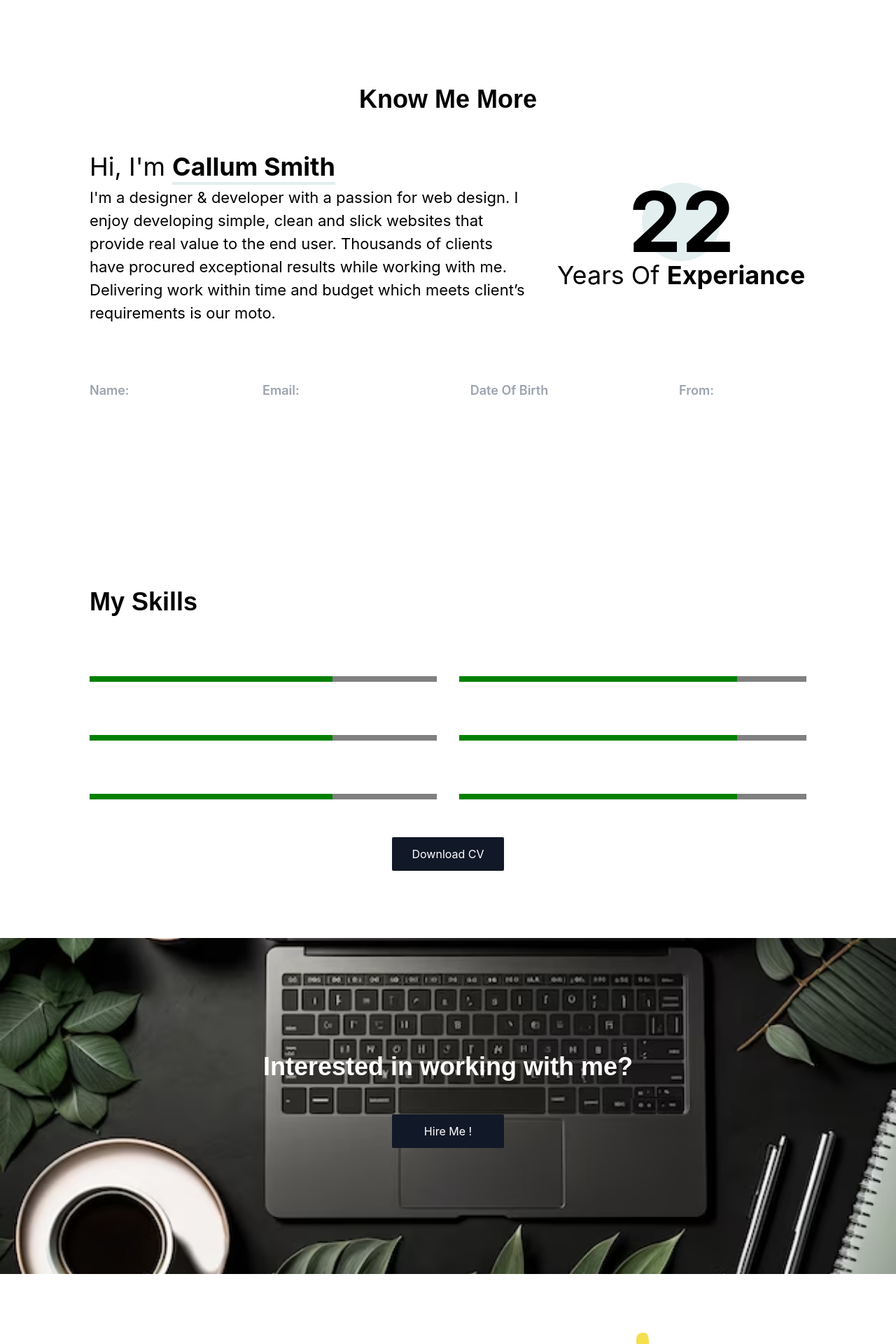
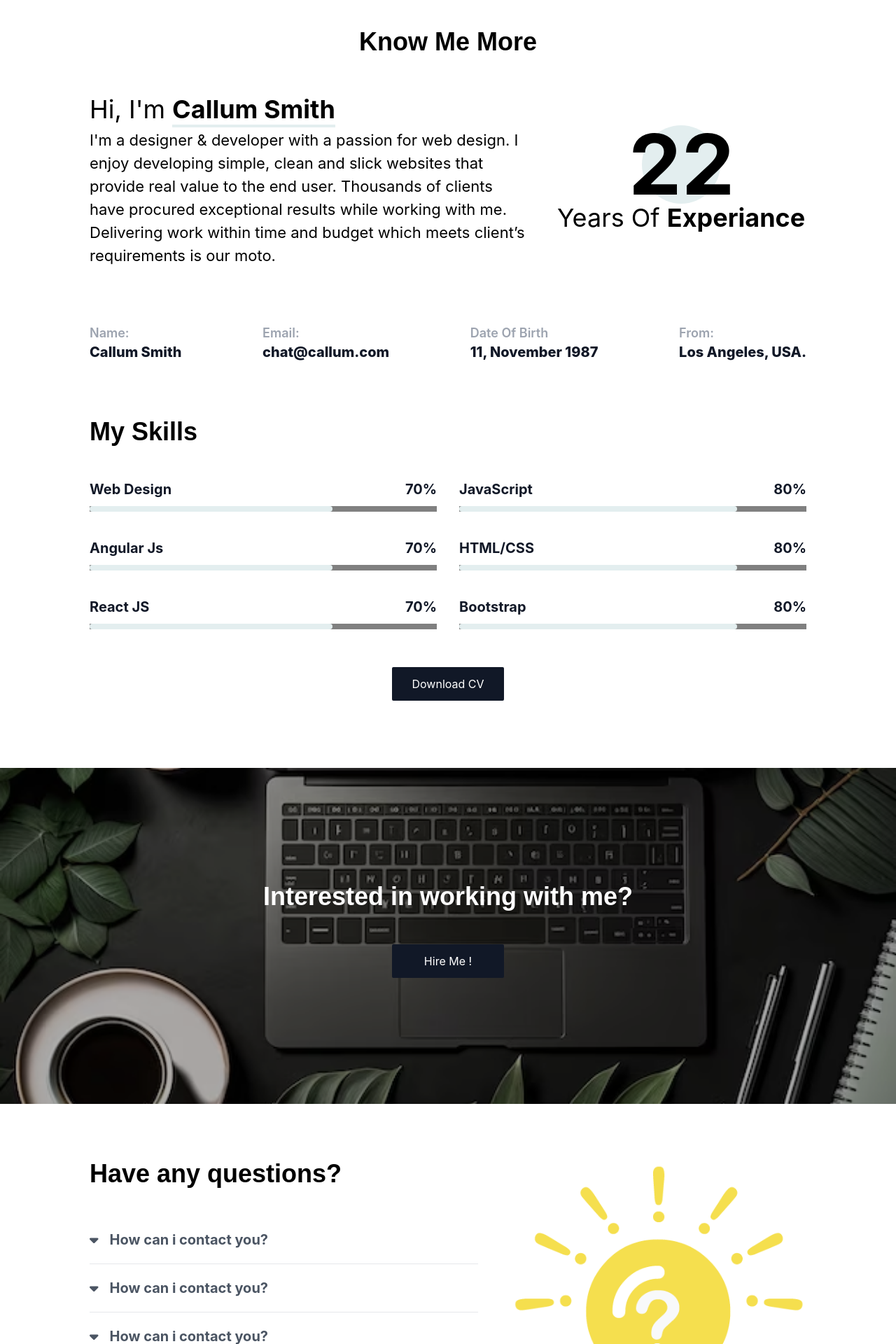
Before and after one commit to saad-shaikh01/boss-portfolio, a React (Create React App) app: page / in a window 1280 px wide. Shown: the part 840-2760 px from the top of the page at 70% size. Built offline with nearby package versions, Linux system fonts and the light colour scheme.

Commit message:
Ahsan Updated the code

```diff
--- a/src/App.js
+++ b/src/App.js
@@ -7,17 +7,21 @@ import Skills from "./containers/Skills";
 import Hire from "./containers/Hire";
 import Faq from "./containers/Faq";
 import TestimonialSlider from "./containers/TestimonialSlider";
+import Contact from "./containers/Contact";
+import Footer from "./containers/Footer";
 function App() {
   return (
     <div>
       <Hero />
       <About />
       <Skills />
-      <Hire />
-      <Faq />
-      <Service />
+       <Hire />
+    <Faq />
+     <Service />
       <Resume />
       <TestimonialSlider />
+      <Contact/>
+      <Footer/>
     </div>
   );
 }
--- a/src/assets/icons/icons.js
+++ b/src/assets/icons/icons.js
@@ -1,12 +1,14 @@
-import { faTwitter, faLinkedin, faGithub } from '@fortawesome/free-brands-svg-icons';
+import { faTwitter, faLinkedin, faGithub, faFacebook, faInstagram } from '@fortawesome/free-brands-svg-icons';
 import { faPlus, faArrowDown , faLaptopCode, faPaintBrush, faMobileAlt } from '@fortawesome/free-solid-svg-icons';
 
 export const Icons = {
   Twitter: faTwitter,
   LinkedIn: faLinkedin,
   GitHub: faGithub,
+  Facebook: faFacebook,  // Add Facebook icon
+  Instagram: faInstagram,  // Add Instagram icon
   Plus: faPlus,
-  DownArrow: faArrowDown ,
+  DownArrow: faArrowDown,
   mobileApp: faMobileAlt,
   uiUxDesign: faPaintBrush,
   webDevelopment: faLaptopCode,
--- a/src/components/Text.jsx
+++ b/src/components/Text.jsx
@@ -3,7 +3,7 @@ import React from "react";
 export function PrimaryHeading(props) {
   return (
     <div
-      className={`text-[25px] sm:text-[45px] lg:text-4xl w-1/2 leading-[1] text-dark-black  font-space-grotesk font-bold mb-4  ${props.style}`}
+      className={`text-[20px] sm:text-[45px] lg:text-4xl w-[100%]  sm:w-1/2 leading-[1] text-dark-black  font-space-grotesk font-bold mb-4  ${props.style}`}
     >
       {props.title}
     </div>
@@ -22,7 +22,7 @@ export function SubHeading(props) {
 export function SecondaryHeading(props) {
   return (
     <div
-      className={`text-[34px] text-white  font-bold text-center lg:text-left ${props.style} `}
+      className={`text-[34px]  font-bold text-center lg:text-left ${props.style} `}
     >
       {props.title}
     </div>
--- a/src/containers/About.jsx
+++ b/src/containers/About.jsx
@@ -3,19 +3,17 @@ import { PrimaryHeading, SecondaryText, PrimaryText , SecondaryHeading , } from
 
 function About() {
     return (
-        <div className="container min-h-[100vh]  mx-auto flex items-center">
+        <div className="container mx-auto my-12 md:my-20" id="Know">
             <div>
                 <PrimaryHeading
-                    style={"mx-auto text-center w-[100%]"}
+                    style={"mx-auto sm:w-[100%] text-start lg:text-center w-[100%]"}
                     title={"Know Me More"}
                 />
 
+                <div className="About-content flex-wrap lg:flex-nowrap gap-10 flex pt-10 justify-around  items-center">
 
-
-                <div className="About-content gap-10 flex pt-10 justify-around  items-center">
-
-                    <div className="w-[70%]">
-                        <h1 className="text-4xl pb-2">
+                    <div className="w-[100%] lg:w-[70%]">
+                        <h1 className="text-2xl sm:text-4xl pb-2">
                             Hi, I'm <span className="font-bold border-b border-b-4  border-dark-primary">Callum Smith</span>
                         </h1>
                         <SecondaryText
@@ -26,7 +24,7 @@ function About() {
                         />
                     </div>
 
-                    <div className="w-[40%] text-center">
+                    <div className="w-[100%] lg:w-[40%] text-center">
                         <div className="bg-dark-primary flex items-center justify-center w-28 h-28 rounded-full mx-auto">
                             <p className=" w-[150px] text-[120px] font-bold">22</p>
                         </div>
@@ -38,31 +36,26 @@ function About() {
                 </div>
 
 
-                <div className="About-content2 pt-20 flex flex-wrap justify-between">
+                <div className="About-content2 pt-20 flex gap-4 flex-wrap justify-between">
 
                     <div>
                         <PrimaryText style={"font-semibold"} title={"Name:"} />
-                        <SecondaryHeading style={"text-xl font-extrabold text-gray-900"} title={"Callum Smith"} />
+                        <SecondaryHeading style={"text-xl font-extrabold sm:text-gray-900"} title={"Callum Smith"} />
                     </div>
                     <div>
                         <PrimaryText style={"font-semibold"} title={"Email:"} />
-                        <SecondaryHeading style={"text-xl font-extrabold text-gray-900"} title={"chat@callum.com"} />
+                        <SecondaryHeading style={"text-xl font-extrabold sm:text-gray-900"} title={"chat@callum.com"} />
                     </div>
                     <div>
                         <PrimaryText style={"font-semibold"} title={"Date Of Birth"} />
-                        <SecondaryHeading style={"text-xl font-extrabold text-gray-900"} title={"11, November 1987"} />
+                        <SecondaryHeading style={"text-xl font-extrabold sm:text-gray-900"} title={"11, November 1987"} />
                     </div>
                     <div>
                         <PrimaryText style={"font-semibold"} title={"From:"} />
-                        <SecondaryHeading style={"text-xl font-extrabold text-gray-900"} title={"Los Angeles, USA."} />
+                        <SecondaryHeading style={"text-xl font-extrabold sm:text-gray-900"} title={"Los Angeles, USA."} />
                     </div>
 
                 </div>
-
-
-
-
-
 
 
             </div>
--- /dev/null
+++ b/src/containers/Contact.jsx
@@ -0,0 +1,63 @@
+import React from 'react'
+import { PrimaryHeading, SecondaryText, SubHeading } from '../components/Text'
+import { FontAwesomeIcon } from '@fortawesome/react-fontawesome';
+import { Icons } from '../assets/icons/icons';
+import Button from '../components/Button';
+
+function Contact() {
+    return (
+        <div className='bg-dark-primary py-10 md:py-20'>
+            <div className='container flex-wrap lg:flex-nowrap flex justify-between mx-auto gap-20'>
+
+                <div className='contact-content lg:w-[50%]'>
+
+                    <PrimaryHeading style={"sm:w-[100%] lg:w-[100%]"} title={"Let's get in touch"} />
+                    <SecondaryText style={"py-12 "} title={"I enjoy discussing new projects and design challenges. Please share as much info, as possible so we can get the most out of our first catch-up."} />
+                    <SubHeading title={"Living In:"} />
+                    <SecondaryText style={""} title={"30 Shacham street, Los Angeles, USA."} />
+                    <SubHeading title={"Call:"} style={"pt-6"} />
+                    <SecondaryText style={""} title={"(+060) 444 434 444"} />
+
+                    <div className='contact-content-sociallinks flex gap-8 mt-16'>
+                        <FontAwesomeIcon icon={Icons.Twitter} className='cursor-pointer text-black text-2xl' />
+                        <FontAwesomeIcon icon={Icons.LinkedIn} className='cursor-pointer text-black text-2xl' />
+                        <FontAwesomeIcon icon={Icons.GitHub} className='cursor-pointer text-black text-2xl' />
+                        <FontAwesomeIcon icon={Icons.Facebook} className='cursor-pointer text-black text-2xl' />
+                        <FontAwesomeIcon icon={Icons.Instagram} className='cursor-pointer text-black text-2xl' />
+                    </div>
+
+                </div>
+
+
+                <div className='contact-form w-[100%] lg:w-[40%]'>
+                    <PrimaryHeading style={"sm:w-[100%] lg:w-[100%]"} title={"Estimate your Project?"} />
+
+                    <form className=''>
+
+                        <div className='pt-10'>
+                            <SecondaryText style={"pb-4  md:text-[15px] lg:text-[16px]"} title={"What is Your Name:"} />
+                            <input required autoComplete='off' type='text' placeholder='' className='duration-300 ease-in-out h-6 outline-none border-b-2 focus:border-[black] bg-transparent  border-gray-300 w-[100%]'></input>
+                        </div>
+
+                        <div className='pt-10'>
+                            <SecondaryText style={"pb-4  md:text-[15px] lg:text-[18px]"} title={"Your Email Address:"} />
+                            <input required autoComplete='off' type='email' placeholder='' className='duration-300 ease-in-out h-6 outline-none border-b-2 focus:border-[black] bg-transparent  border-gray-300 w-[100%]'></input>
+                        </div>
+
+                        <div className='pt-10'>
+                            <SecondaryText style={"pb-4  md:text-[15px] lg:text-[18px]"} title={"How can I Help you?:"} />
+                            <textarea required autoComplete='off' className='duration-300 ease-in-out h-20 outline-none border-b-2 bg-transparent focus:border-[black] border-gray-300 border-[black] w-[100%]'></textarea>
+                        </div>
+
+                        <Button text="Send" style="bg-dark-primary font-bold flex justify-center" />
+
+                    </form>
+                </div>
+
+
+            </div>
+        </div>
+    )
+}
+
+export default Contact
--- a/src/containers/Faq.jsx
+++ b/src/containers/Faq.jsx
@@ -10,12 +10,12 @@ const FAQItem = ({ index, question, answer, isOpen, onToggle }) => {
   };
 
   return (
-    <div className={`faq-item ${isOpen ? 'open' : ''}`} data-aos={isOpen ? 'fade-up' : ''}>
-      <h3 className="faq-question text-primary">
+    <div className={`faq-item my-5 ${isOpen ? 'open' : ''}`} data-aos={isOpen ? 'fade-up' : ''}>
+      <h3 className="faq-question text-primary font-bold text-gray-600 text-xl">
       <FontAwesomeIcon className="icon cursor-pointer mr-4" icon={isOpen ? faCaretUp : faCaretDown}  onClick={toggleAnswerVisibility}/>
         {question}
       </h3>
-      {isOpen && <p className="faq-answer pl-6" data-aos="fade-up">{answer}</p>}
+      {isOpen && <p className="faq-answer pl-6 text-gray-400" data-aos="fade-up">{answer}</p>}
     </div>
   );
 };
@@ -28,11 +28,11 @@ const Faq = () => {
   };
 
   return (
-    <div className='container my-20 flex items-center justify-between'>
+    <div className='container my-10 md:my-20 mx-auto md:flex-nowrap flex-wrap gap-12 flex items-center justify-between'>
 
 
-<div>
-<PrimaryHeading style={"w-[100%]"}  title={"Have any questions?"} />
+<div className='lg:w-[60%] w-[100%]'>
+<PrimaryHeading style={"w-[100%] sm:w-[100%] pb-10"}  title={"Have any questions?"} />
 
       <FAQItem
         index={0}
@@ -76,9 +76,8 @@ const Faq = () => {
       {/* Add more FAQ items as needed */}
 </div>
 
-
-<div>
-    <img src={faqimg}/>
+<div className='flex justify-center mx-auto'>
+    <img src={faqimg} className='mx-auto' />
 </div>
 
     </div>
--- /dev/null
+++ b/src/containers/Footer.jsx
@@ -0,0 +1,22 @@
+import React from 'react'
+import { SecondaryText } from '../components/Text'
+function Footer() {
+    return (
+        <div className='bg-[black] py-4 md:py-20'>
+
+            <div className='container mx-auto flex md:flex-nowrap flex-wrap gap-4 justify-between text-sm'>
+
+                <SecondaryText title={<span className="text-[10px] text-white md:text-sm lg:text-[18px] font-semibold"> Copyright © 2024
+                    <span className="your-custom-style ml-2 text-dark-primary cursor-pointer hover:border-none ease-in-out duration-300 border-b border-dark-primary">
+                        Ahsan Akram </span>. All Rights Reserved.</span>} />
+
+                <SecondaryText title={<span className="text-[10px] text-white md:text-sm lg:text-[18px] font-semibold"> Developed By
+                    <span className=" ml-2 your-custom-style text-dark-primary cursor-pointer hover:border-none ease-in-out duration-300 border-b border-dark-primary">
+                        AsmatechGlobal </span></span>} />
+
+            </div>
+
+        </div>
+    )
+}
+export default Footer
--- a/src/containers/Hero.jsx
+++ b/src/containers/Hero.jsx
@@ -3,7 +3,7 @@ import videoSrc from '../assets/videos/Header-video.mp4';
 import profile from '../assets/images/profile2.jpg';
 import Button from '../components/Button';
 import { FontAwesomeIcon } from '@fortawesome/react-fontawesome';
-import { PrimaryHeading } from '../components/Text';
+import { PrimaryHeading , SecondaryText} from '../components/Text';
 import { Icons } from '../assets/icons/icons';
 
 function Hero() {
@@ -27,12 +27,14 @@ function Hero() {
 
           <img src={profile} className='w-36 h-36 rounded-full border border-4 border-[white] mx-auto' />
           {/* <h1 className='text-4xl font-bold w-2/3 mx-auto py-8'>HELLO! I'M CALLUM SMITH - GRAPHIC DESIGNER, ILLUSTRATOR & ART DIRECTOR.</h1> */}
-          <PrimaryHeading style={"mx-auto "}  title={"HELLO! I'M CALLUM SMITH - GRAPHIC DESIGNER, ILLUSTRATOR & ART DIRECTOR."} />
-           <p className='text-2xl pb-8'>based in Los Angeles, USA.</p>
+          <PrimaryHeading style={"mx-auto pt-4 sm:w-[100%] lg:w-[50%] sm:text-[22px]"}  title={"HELLO! I'M CALLUM SMITH - GRAPHIC DESIGNER, ILLUSTRATOR & ART DIRECTOR."} />
+           <SecondaryText style={""} title={"based in Los Angeles, USA."} />
           <Button text="About Me" />
 
           <div id="arrowIcon" className='bottom-8 left-1/2 transform -translate-x-1/2 opacity-0 transition-opacity'>
-            <FontAwesomeIcon icon={Icons.DownArrow} className='text-black text-2xl mt-8' />
+
+     <a href="#Know"> <FontAwesomeIcon icon={Icons.DownArrow} className='cursor-pointer text-black text-2xl mt-8' /> </a>
+
           </div>
 
         </div>
--- a/src/containers/Hire.jsx
+++ b/src/containers/Hire.jsx
@@ -4,10 +4,10 @@ import Button from '../components/Button';
 
 function Hire() {
   return (
-    <div className='my-20 Hire-main h-[60vh] flex justify-center items-center'>
+    <div className='mt-20 Hire-main h-[60vh] flex justify-center items-center'>
 
         <div>
-         <PrimaryHeading style={"mx-auto font-bold text-white text-center w-[100%]"} title={"Interested in working with me?"}/>
+         <PrimaryHeading style={"mx-auto font-bold text-white text-center sm:w-[100%] w-[100%]"} title={"Interested in working with me?"}/>
          <div className=' flex justify-center mt-8'>
       <Button text="Hire Me !" style="bg-dark-primary flex justify-center" />
       </div>
--- a/src/containers/Skills.jsx
+++ b/src/containers/Skills.jsx
@@ -19,28 +19,35 @@ function Skills() {
         <SecondaryHeading style={"text-xl font-bold text-gray-900"} title={title} />
         <SecondaryHeading style={"text-xl font-bold text-gray-900"} title={`${value}%`} />
       </div>
-      <progress value={value} max="100" className="w-full h-2 bg-red-400"></progress>
+      <progress
+
+        value={value}
+        max="100"
+        className="w-full h-2"
+        style={{ borderRadius: '4px' }} // Optional: Add border-radius for rounded corners
+      ></progress>
+      <style jsx>{`
+        progress::-webkit-progress-value {
+          background-color:  #E3EEEF;
+          border-radius: 999px;}`}
+        </style>
     </div>
   );
 
   return (
     <div className='container my-20 mx-auto'>
-      <PrimaryHeading style={'mx-auto w-[100%]'} title={'My Skills'} />
+      <PrimaryHeading style={'mx-auto sm:w-[100%] w-[100%]'} title={'My Skills'} />
 
       {/* Progress Bar Starts here */}
-
-      <div className='grid grid-cols-2 gap-8 pt-8'>
+      <div className='grid sm:grid-cols-2 gap-8 pt-8'>
         {skillsData.map((skill, index) => (
           <SkillProgress key={index} title={skill.title} value={skill.value} />
         ))}
       </div>
 
-      {/* Add more progress bars for each skill as needed */}
-
-<div className=' flex justify-center mt-8'>
-      <Button text="Download CV" style="flex justify-center" />
+      <div className='flex justify-center mt-8'>
+        <Button text="Download CV" style="flex justify-center" />
       </div>
-
     </div>
   );
 }
--- a/src/index.css
+++ b/src/index.css
@@ -10,6 +10,9 @@ body {
   -webkit-font-smoothing: antialiased;
   -moz-osx-font-smoothing: grayscale;
 }
+html {
+  scroll-behavior: smooth;
+}
 
 code {
   font-family: source-code-pro, Menlo, Monaco, Consolas, 'Courier New',
@@ -20,14 +23,12 @@ code {
   padding: 0 10% ;
 }
 .Hire-main{
-  background-image: url('./assets/images/hire-bg.avif');
+  background-image: url('./assets/images/Hire-bg.png');
   background-attachment: fixed;
   background-position: center;
   background-repeat: no-repeat;
   background-size: cover;
 }
-
-
 
 /* .slick-dots {
   bottom: 20px;
@@ -71,7 +72,6 @@ code {
 .slick-dots li.slick-active div {
   background-color: #fdd835;
   border-color: #fdd835;
-
 }
 
 .slick-prev,
```
Also changed, not shown: src/assets/images/Hire-bg.png (added), src/assets/images/hire-bg.avif (deleted).
